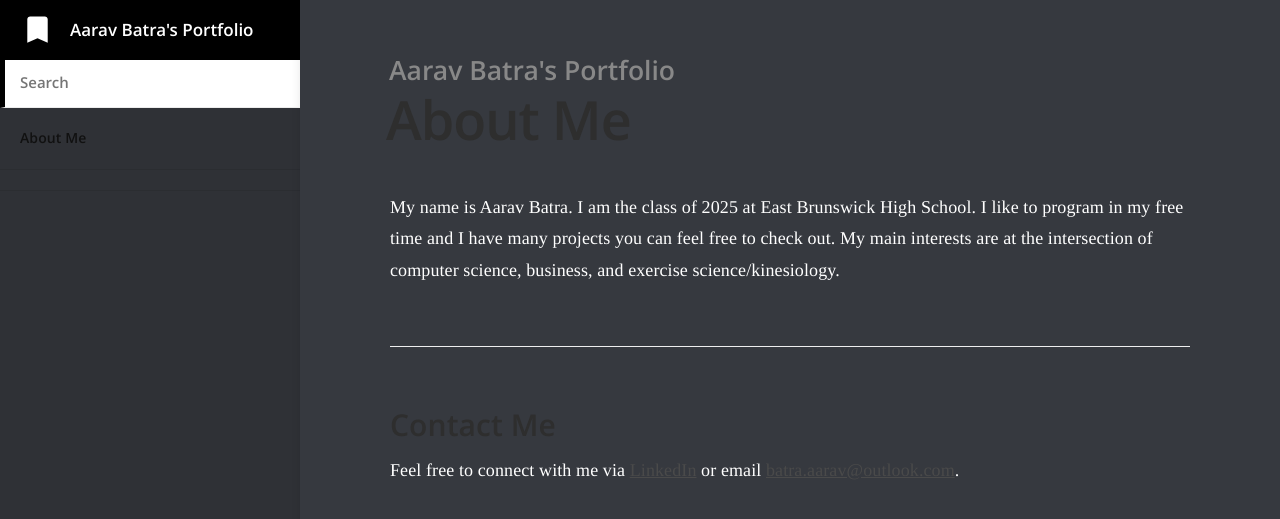
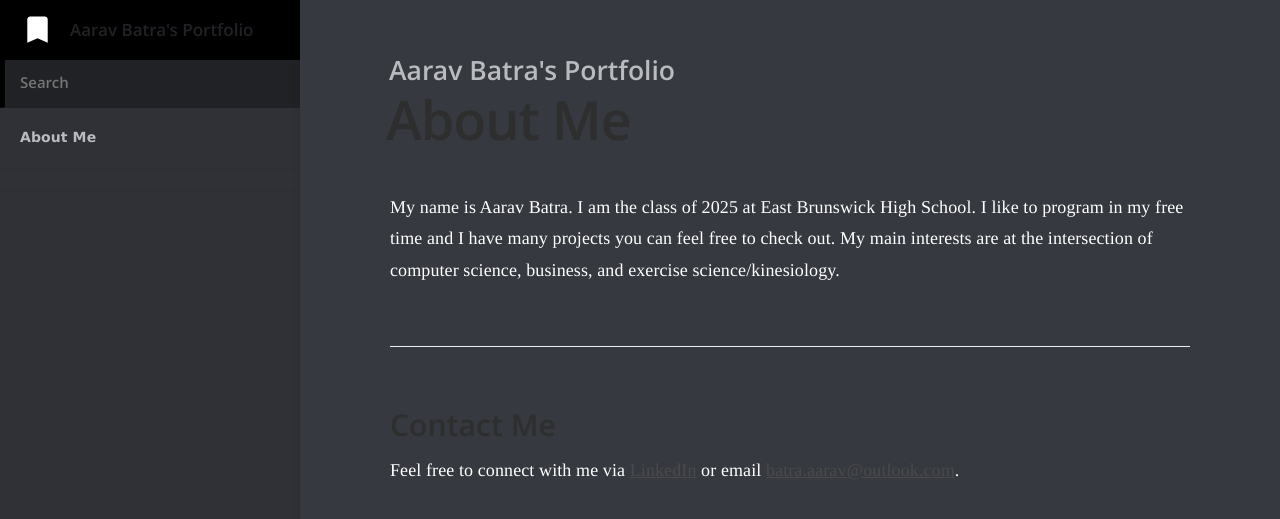
Before and after one commit to batra-aarav/www.aaravbatra.me, a Jekyll site: the page built from index.md, in a window 1280 px wide. Shown: the top 519 px of the page. Built offline with Jekyll 4.4.1, drawn with Linux system fonts in a browser that asks for light colours.

Commit message:
Update _layout.scss

```diff
--- a/_sass/_layout.scss
+++ b/_sass/_layout.scss
@@ -7,20 +7,17 @@ body {
     height: auto;
     overflow-x: hidden;
     background-color: $body-background-color;
-
     &.nav-open {
         overflow: hidden;
-
         nav,
-		header > form {
+        header>form {
+            color: #000000;
             display: block;
         }
-
         header {
             bottom: 0;
         }
     }
-
     &::before {
         content: "";
         background-color: $content-background-color;
@@ -31,14 +28,11 @@ body {
         left: 0;
         z-index: -1;
     }
-
     @media (min-width: $mobile-break) {
         padding: 0 0 0 $nav-width;
-
         &.nav-open {
             overflow: auto;
         }
-
         &::after,
         &::before {
             content: "";
@@ -47,18 +41,15 @@ body {
             bottom: 0;
             z-index: -1;
         }
-
         &::after {
             left: 0;
             width: $nav-width;
             background-color: $nav-background-color;
         }
-
         #search-input,
         &::after {
             box-shadow: inset -10px 0 10px -10px rgba(0, 0, 0, 0.1);
         }
-
         &::before {
             left: $nav-width;
             right: 0;
@@ -69,7 +60,6 @@ body {
 
 .main {
     margin-top: $space + $nav-header-height;
-
     @media (min-width: $mobile-break) {
         margin-top: 0;
     }
@@ -79,7 +69,6 @@ header {
     $emblem-size: 35px;
     $emblem-vertical-padding: ($nav-header-height - $emblem-size) / 2;
     $emblem-horizontal-padding: $space;
-
     position: absolute;
     top: 0;
     left: 0;
@@ -87,18 +76,16 @@ header {
     overflow-x: hidden;
     z-index: 1;
     background-color: $nav-background-color;
-
     ul {
         padding: 0;
         margin: 0;
     }
-
     h1 {
         padding: $emblem-vertical-padding $emblem-horizontal-padding;
         height: $nav-header-height;
         box-sizing: border-box;
         background-color: $brand-colour;
-		color: #fff;
+        color: #202225;
         margin: 0;
         font-size: 1.7rem;
         line-height: 0.8;
@@ -109,15 +96,13 @@ header {
         @include flex-direction(row);
         @include align-items(center);
         border-bottom: 1px solid rgba(0, 0, 0, 0.075);
-
         img {
             height: $emblem-size;
             width: $emblem-size;
             margin-right: $space - 5;
         }
     }
-
-$nav-image: $baseurl + "/images/menu.svg";
+    $nav-image: $baseurl+"/images/menu.svg";
     .open-nav {
         background-image: url($nav-image);
         background-color: transparent;
@@ -130,27 +115,22 @@ $nav-image: $baseurl + "/images/menu.svg";
         top: $emblem-vertical-padding;
         right: $emblem-horizontal-padding;
         border-radius: 2px;
-
         &:focus {
             outline: none;
             background-color: rgba(0, 0, 0, 0.05);
         }
-
         &:hover {
             background-color: rgba(0, 0, 0, 0.1);
         }
     }
-
     @media (min-width: $mobile-break) {
         background-color: transparent;
         width: $nav-width;
         right: auto;
         bottom: auto;
-
         .open-nav {
             display: none;
         }
-
         h1 {
             box-shadow: inset -10px 0 10px -10px rgba(0, 0, 0, 0.1);
         }
@@ -161,7 +141,6 @@ $nav-image: $baseurl + "/images/menu.svg";
     position: relative;
     background-color: $content-background-color;
     color: $content-color;
-
     h3::before {
         content: "";
         @extend hr;
@@ -183,80 +162,68 @@ $nav-image: $baseurl + "/images/menu.svg";
         line-height: 1.2;
         letter-spacing: -1px;
     }
-
     h2 {
         font-size: 2rem;
         margin-left: -1px;
-		color: #888;
+        color: #b9bbbe;
         letter-spacing: 0;
     }
-
     h3 {
         font-size: 4rem;
         margin-left: -4px;
     }
-
     @media (min-width: $mobile-break) {
         h2 {
             font-size: 2.65rem;
         }
-
         h3 {
             font-size: 5.4rem;
         }
     }
-
     @media (min-width: $full-width-break) {
         margin-top: 55px;
     }
 }
 
 nav,
-header > form {
+header>form {
     display: none;
-
     @media (min-width: $mobile-break) {
         display: block;
     }
 }
 
-nav > ul {
+nav>ul {
     padding: $space / 2 0;
-
-	& + ul {
+    &+ul {
         border-top: 1px solid rgba(0, 0, 0, 0.075);
     }
 }
 
 .nav-item {
     display: block;
-	font-family: "Open Sans", sans-serif;
+    font-family: "Verdana", sans-serif;
     line-height: 1;
     margin: 0;
-
-	nav:not(.full-navigation) & > ul {
+    nav:not(.full-navigation) &>ul {
         display: none;
     }
-
-	nav:not(.full-navigation) &.current > ul {
+    nav:not(.full-navigation) &.current>ul {
         display: block;
     }
-
-	> a {
-		color: #666;
+    >a {
+        color: #fff;
         text-decoration: none;
         font-size: 1.4rem;
         padding: $space / 2 0 $space / 2 $space * 2;
         display: block;
     }
-
-	&.current > a,
-	> a:active,
-	> a:hover {
-		color: #111;
+    &.current>a,
+    >a:active,
+    >a:hover {
+        color: #b9bbbe;
     }
-
-	&.top-level > a {
+    &.top-level>a {
         line-height: 1.5;
         font-weight: 600;
         padding-left: $space;
@@ -267,7 +234,6 @@ nav > ul {
     @extend p;
     @include display-flex();
     @include flex-direction(column);
-
     .example {
         max-width: 300px;
         background-color: #fafafa;
@@ -278,19 +244,15 @@ nav > ul {
         border-radius: 2px;
         overflow: hidden;
     }
-
     @media (min-width: 960px) {
         @include flex-direction(row);
-
         .details {
             @include flex(1);
             margin-right: 20px;
         }
-
-		p + .highlight > pre {
+        p+.highlight>pre {
             margin-bottom: 0;
         }
-
         .example {
             @include flex(0 0 300px);
             max-width: 100%;
@@ -303,10 +265,9 @@ nav > ul {
     margin-right: 0;
 }
 
-h3 + .warning {
+h3+.warning {
     margin-top: 1.75em;
 }
-
 
 h4 code {
     background: $nav-background-color;
@@ -344,22 +305,18 @@ h4 svg {
 #search-results {
     margin: 0;
     padding: 0;
-
     li {
         list-style: none;
         margin: 0;
         padding: 0;
-
         h4 {
             font-size: 2rem;
         }
-
         p {
             line-height: 1.5;
         }
     }
 }
-
 
 #search-input {
     -webkit-appearance: none;
@@ -371,10 +328,10 @@ h4 svg {
     border: 0;
     border-bottom: 1px solid rgba(0, 0, 0, 0.075);
     border-left: 5px solid transparent;
+    background-color: #202225;
     font-size: 1.5rem;
     font-weight: 600;
     line-height: 1.8;
-
     &:focus {
         outline: none;
         border-left-color: $brand-colour;
@@ -383,12 +340,11 @@ h4 svg {
 
 .changelog {
     &,
-	> div {
+    >div {
         margin: 0;
         padding: 0;
         list-style: none;
     }
-
     .date {
         color: #888;
         font-style: italic;
@@ -401,11 +357,10 @@ h4 svg {
     text-transform: uppercase;
     font-size: 0.8rem;
     border-radius: 2px;
-	background: #eee;
+    background: #202225;
     font-weight: bold;
-
     &.major {
-		background: $brand-colour;
+        background: #202225;
         color: #fff;
     }
 }
@@ -417,11 +372,9 @@ blockquote {
     margin-right: -10px;
     background-color: $brand-colour-light;
     border-color: $brand-colour;
-
     p:last-child {
         margin-bottom: 0;
     }
-
     @media (max-width: $full-width-break) {
         margin-left: 0;
         margin-right: 0;
@@ -436,7 +389,6 @@ img {
 .editor-link {
     display: none;
     margin-top: 0;
-
     .btn {
         border: 0;
         border-radius: 2px;
@@ -452,13 +404,11 @@ img {
         background-color: #f7e064;
         color: #333;
         box-shadow: 1px 1px 5px 0 rgba(0, 0, 0, 0.2);
-
         &:hover {
             background-color: #f4d525;
             color: #333;
         }
     }
-
 }
 
 .cms-editor-active .editor-link {
```
Lines whose indentation alone changed are shown as unchanged.
